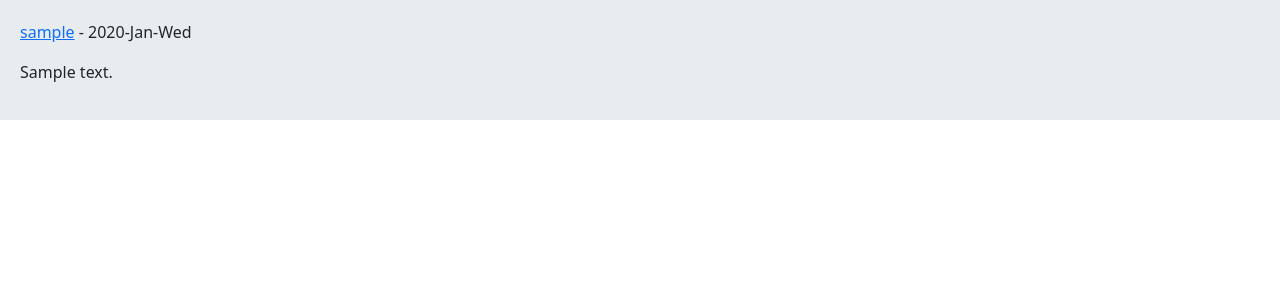
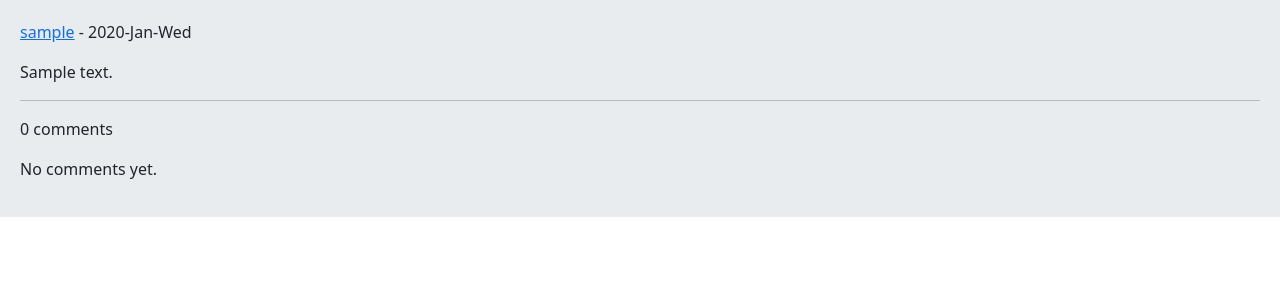
Before and after one commit to VahidGhafourian/Learn-Django, a Django app: a page that uses 2 A/home/templates/home/detail.html in a window 1280 px wide. Shown: the part 56-356 px from the top of the page. Run offline with Django 4.2, Linux system fonts and the light colour scheme; tables that the repository leaves empty hold one stand-in row (values such as "Sample post").

Commit message:
Show post's comments

```diff
--- a/2 A/home/templates/home/detail.html
+++ b/2 A/home/templates/home/detail.html
@@ -8,5 +8,17 @@
 
     <p><a href="{% url 'account:user_profile' post.user.id %}">{{ post.user.username }}</a> - {{ post.updated|date:"Y-M-D" }}</p>
     <p>{{ post.body }}</p>
+    <hr>
 {#    <a href="" class="card-body">{{ post.body|truncatewords:8 }}</a>#}
+
+    <p>{{ comments.count }} comments</p>
+    {% for comment in comments %}
+        <div class="card bg-dark text-white">
+        <p class="card-header">{{ comment.user }} | {{ comment.created|timesince }} ago</p>
+        <p class="card-body">{{ comment.body }}</p>
+        </div>
+    {% empty %}
+        <p>No comments yet.</p>
+    {% endfor %}
+
 {% endblock %}
--- a/2 A/home/views.py
+++ b/2 A/home/views.py
@@ -14,7 +14,9 @@ class HomeView(View):
 class PostDetailView(View):
     def get(self, request, post_id, post_slug):
         post = get_object_or_404(Post, pk=post_id, slug=post_slug)
-        return render(request, 'home/detail.html', {'post': post})
+        comments = post.pcomments.filter(is_reply=False)
+        return render(request, 'home/detail.html', {'post': post,
+                                                    'comments': comments})
 
 class PostDeleteView(LoginRequiredMixin, View):
     def get(self, request, post_id):
```
